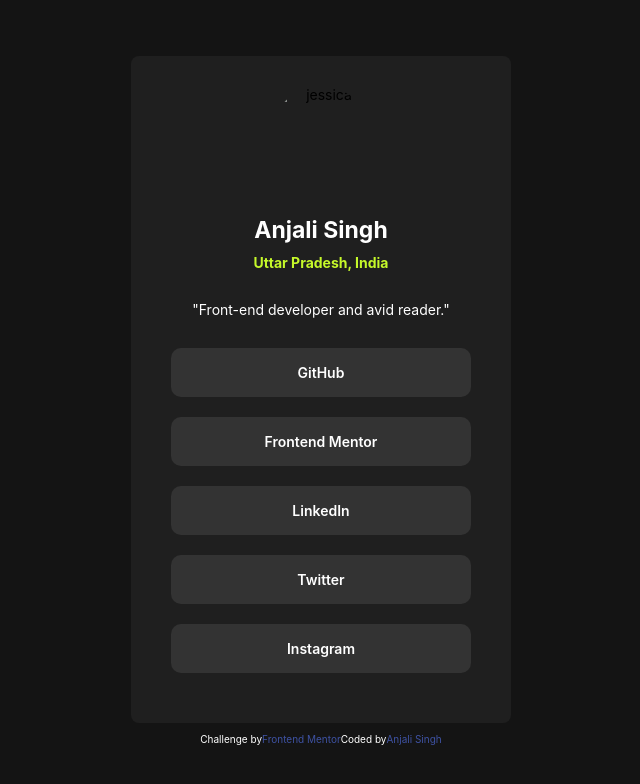
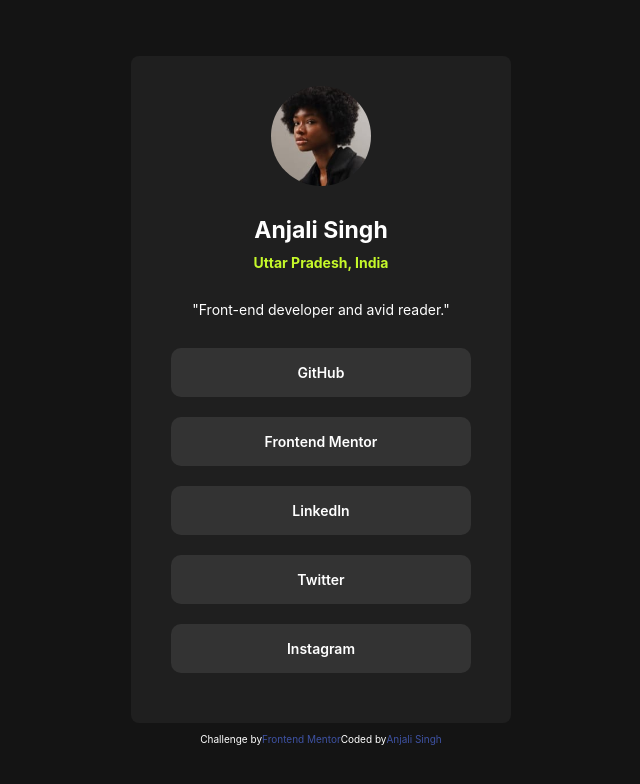
Before and after one commit to anjali2802/Social-Profile-Connect, a plain HTML site: page index.html in a window 1280 px wide. Shown: the whole page, without its empty margins (319-959 px from the left). Drawn offline with Linux system fonts and the light colour scheme.

Commit message:
Update index.html

```diff
--- a/index.html
+++ b/index.html
@@ -20,7 +20,7 @@
       <div class="profile">
         <div class="profile-header">
           <div class="profile-image">
-            <img src="assets/images/avatar-jessica.jpeg" alt="jessica" />
+            <img src="./avatar-jessica.jpeg" alt="jessica" />
           </div>
           <div class="profile-title">
             <h1>Anjali Singh</h1>
```
